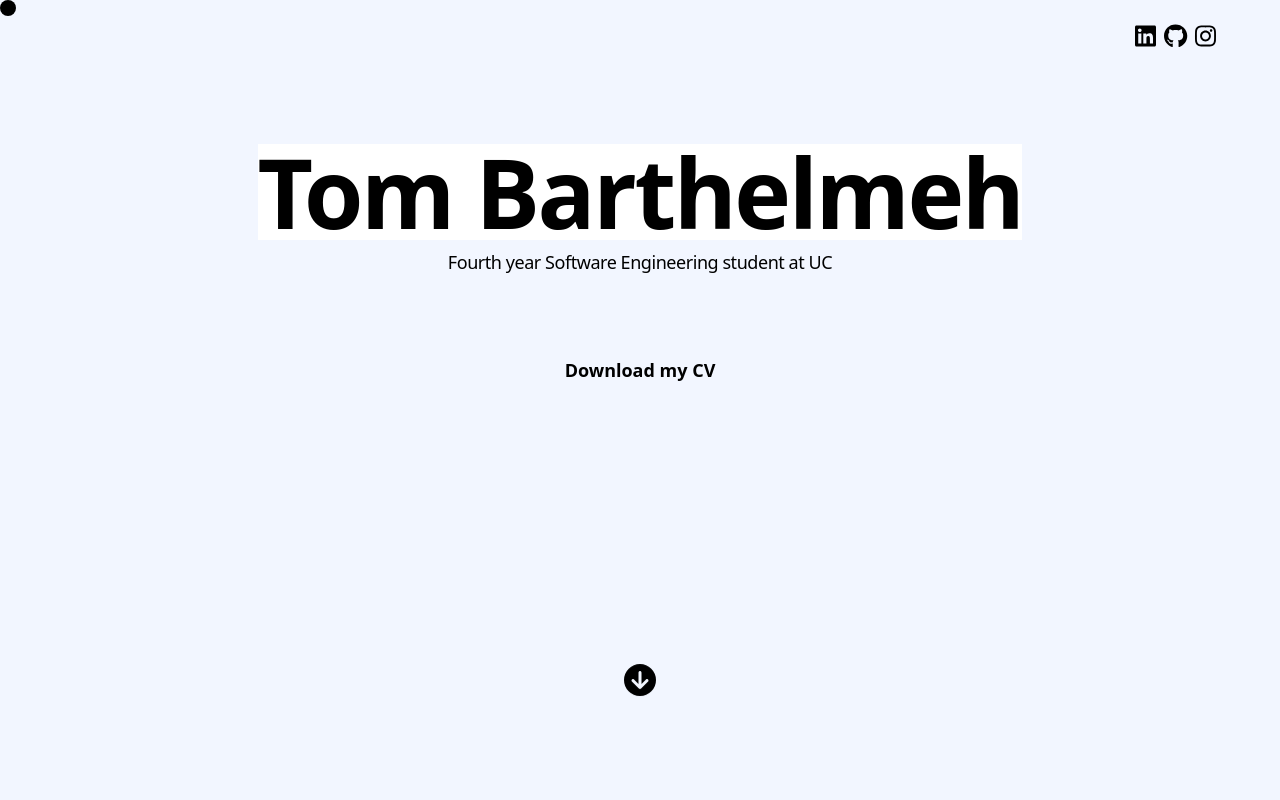
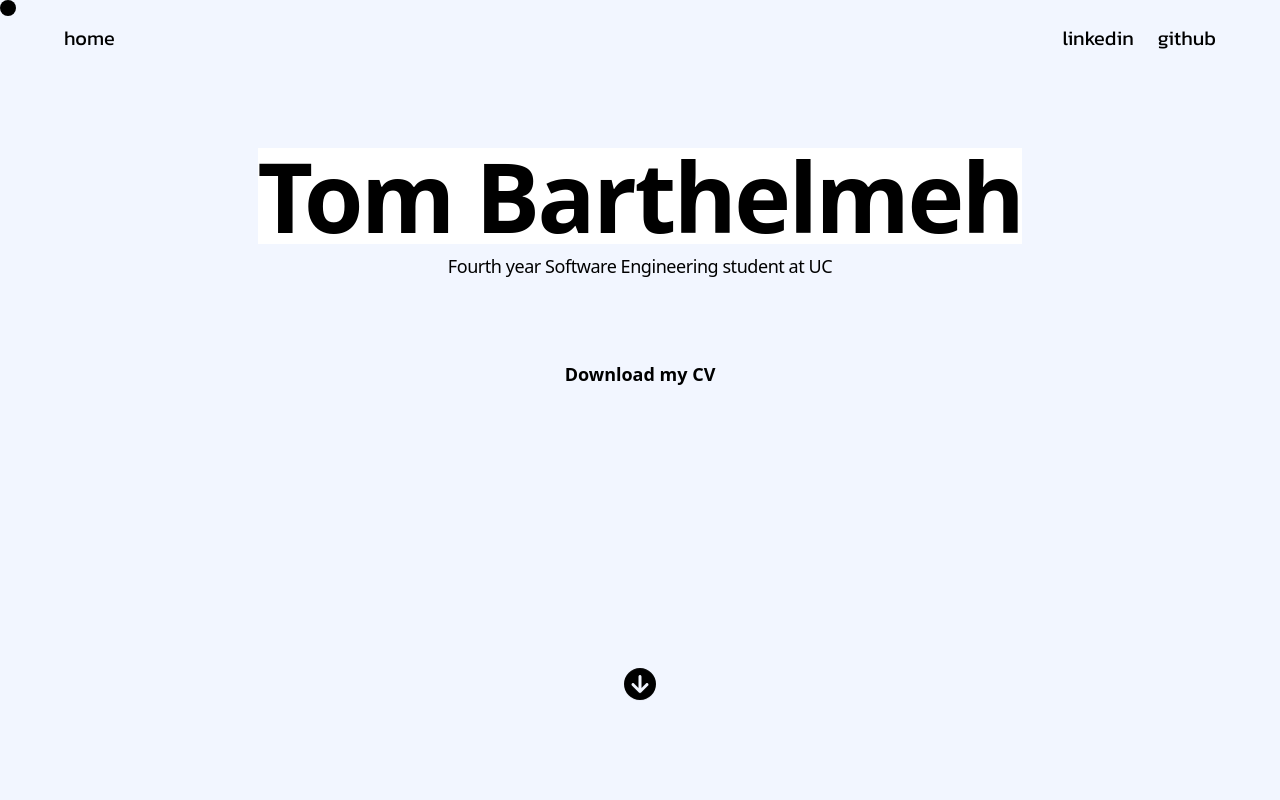
Before and after one commit to barthelmeh/tom.barthelmeh, a React (Vite) app: page / in a window 1280 px wide. Shown: the top 800 px of the page. Built offline with nearby package versions, Linux system fonts and the light colour scheme.

Commit message:
Starting work on new design

```diff
--- /dev/null
+++ b/src/components/Footer.tsx
@@ -0,0 +1,15 @@
+import {RepositoryURL} from "./Links.tsx";
+const Footer = () => {
+    return (
+        <div className="border-t border-slate-300 py-4 text-lg tracking-tight font-accent flex justify-between">
+            <p>
+                tom.barthelmeh@gmail.com
+            </p>
+            <a href={RepositoryURL} target="_blank" className="relative rounded [animation-delay:1.5s] before:absolute before:border-black before:left-0 before:top-0 before:h-full before:w-full before:border-b before:border-text before:transition-all before:content-[''] hover:before:scale-x-100 active:before:scale-x-100 md:text-lg md:before:scale-x-0 md:before:border-b-2">
+                source code
+            </a>
+        </div>
+    )
+}
+
+export default Footer;
--- a/src/components/Links.tsx
+++ b/src/components/Links.tsx
@@ -1,7 +1,5 @@
 const GithubURL: string = "https://github.com/barthelmeh";
 const LinkedInURL: string = "https://www.linkedin.com/in/tom-barthelmeh-4a645a286/";
-const InstagramURL: string = "https://www.instagram.com/tom_barthelmeh/";
-const FacebookURL: string = "https://www.facebook.com/profile.php?id=100010421238628";
+const RepositoryURL: string = "https://github.com/barthelmeh/tom.barthelmeh";
 
-
-export {GithubURL, LinkedInURL, InstagramURL, FacebookURL};
+export {GithubURL, LinkedInURL, RepositoryURL};
--- a/src/components/NavBar.tsx
+++ b/src/components/NavBar.tsx
@@ -1,24 +1,21 @@
-import { FontAwesomeIcon } from '@fortawesome/react-fontawesome'
-import {faGithub, faInstagram, faLinkedin} from "@fortawesome/free-brands-svg-icons";
-
-import {LinkedInURL, GithubURL, InstagramURL} from "./Links.tsx";
+import {LinkedInURL, GithubURL} from "./Links.tsx";
 
 const NavBar = () => {
 
     return (
         <div>
-            <nav className="w-full flex justify-end items-center navbar">
-                {/* Logo */}
-                <div className="flex space-x-2">
-                    { /* Icons */ }
-                    <a href={LinkedInURL} target="_blank">
-                        <FontAwesomeIcon icon={faLinkedin} size="xl" />
+            <nav className="w-full flex justify-between navbar text-xl font-accent text-black">
+                <div className="flex items-center justify-center">
+                    <a className="relative rounded [animation-delay:1.5s] before:absolute before:border-black before:left-0 before:top-0 before:h-full before:w-full before:border-b before:border-text before:transition-all before:content-[''] hover:before:scale-x-100 active:before:scale-x-100 md:before:scale-x-0 md:before:border-b-2">
+                        home
                     </a>
-                    <a href={GithubURL} target="_blank">
-                        <FontAwesomeIcon icon={faGithub} size="xl" />
+                </div>
+                <div className="flex space-x-6 justify-between">
+                    <a href={LinkedInURL} target="_blank" className="relative rounded [animation-delay:1.5s] before:absolute before:border-black before:left-0 before:top-0 before:h-full before:w-full before:border-b before:border-text before:transition-all before:content-[''] hover:before:scale-x-100 active:before:scale-x-100 md:before:scale-x-0 md:before:border-b-2">
+                        linkedin
                     </a>
-                    <a href={InstagramURL} target="_blank">
-                        <FontAwesomeIcon icon={faInstagram} size="xl" />
+                    <a href={GithubURL} target="_blank" className="relative rounded [animation-delay:1.5s] before:absolute before:border-black before:left-0 before:top-0 before:h-full before:w-full before:border-b before:border-text before:transition-all before:content-[''] hover:before:scale-x-100 active:before:scale-x-100 md:before:scale-x-0 md:before:border-b-2">
+                        github
                     </a>
                 </div>
             </nav>
--- /dev/null
+++ b/src/components/ScrollbarTop.tsx
@@ -0,0 +1,9 @@
+const ScrollbarTop = () => {
+    return (
+        <div>
+
+        </div>
+    )
+}
+
+export default ScrollbarTop;
--- /dev/null
+++ b/src/components/Title.tsx
@@ -0,0 +1,37 @@
+import Resume from "../storage/Tom_Barthelmeh_Resume.pdf";
+import React from "react";
+import CustomCursor from "./CustomCursor.tsx";
+
+const Title = () => {
+
+    const [blending, setBlending] = React.useState(false);
+
+    return (
+        <div className="flex flex-col items-center justify-center w-full mb-24 px-4 sm:px-12">
+            {/* Hide cursor on mobile screen */}
+            {window.screen.width > 768 && <CustomCursor blending={blending} />}
+
+            <div className="flex flex-col items-center justify-center mt-16 sm:mt-18 md:mt-24">
+                <h1 className="font-display mb-2 text-4xl font-extrabold leading-none tracking-tight text-black md:text-6xl lg:text-8xl bg-white"
+                    onMouseEnter={() => setBlending(true)} onMouseLeave={() => setBlending(false)}>
+                    Tom Barthelmeh
+                </h1>
+
+                <p className="font-display tracking-tight text-lg">
+                    Fourth year Software Engineering student at UC
+                </p>
+            </div>
+
+            <div className="flex flex-col items-center justify-center my-12 sm:my-14 md:my-20">
+                <a href={Resume} download="Tom_Barthelmeh_Resume.pdf">
+                    <button
+                        className="relative animate-slide-down rounded font-bold font-display [animation-delay:1.5s] before:absolute before:border-black before:left-0 before:top-0 before:h-full before:w-full before:border-b before:border-text before:transition-all before:content-[''] hover:before:scale-x-100 active:before:scale-x-100 md:text-lg md:before:scale-x-0 md:before:border-b-2">
+                        Download my CV
+                    </button>
+                </a>
+            </div>
+        </div>
+    )
+}
+
+export default Title;
--- a/src/pages/HomePage.tsx
+++ b/src/pages/HomePage.tsx
@@ -3,46 +3,25 @@ import {faCircleArrowDown} from "@fortawesome/free-solid-svg-icons";
 
 import NavBar from '../components/NavBar';
 import CreativePortfolio from "../components/CreativePortfolio";
-import Contact from "../components/Contact";
-import Resume from "../storage/Tom_Barthelmeh_Resume.pdf"
-import React from "react";
-import CustomCursor from "../components/CustomCursor.tsx";
+import Contact from "../components/Contact.tsx";
+import Footer from "../components/Footer.tsx";
+import ScrollbarTop from "../components/ScrollbarTop.tsx";
+import Title from "../components/Title.tsx";
 
 const HomePage = () => {
 
-    const [blending, setBlending] = React.useState(false);
-
     return (
         <div>
-            {/* Hide cursor on mobile screen */}
-            {window.screen.width > 768 && <CustomCursor blending={blending} />}
+            <ScrollbarTop />
 
             <div className="bg-background m-auto w-full">
                 <div className=" flex justify-center items-center">
-                    <div className="xl:max-w-[1280px] w-full md:px-16 py-6 px-8">
+                    <div className="xl:max-w-[1280px] w-full md:px-16 pt-6 pb-2 px-8">
                         <NavBar/>
 
                         <div className="flex flex-col items-center justify-start w-full mb-16">
-                            <div className="flex flex-col items-center justify-center w-full mb-24 px-4 sm:px-12">
-                                <div className="flex flex-col items-center justify-center mt-16 sm:mt-18 md:mt-24">
-                                    <h1 className="font-display mb-2 text-4xl font-extrabold leading-none tracking-tight text-black md:text-6xl lg:text-8xl bg-white" onMouseEnter={() => setBlending(true)} onMouseLeave={() => setBlending(false)}>
-                                        Tom Barthelmeh
-                                    </h1>
 
-                                    <p className="font-display tracking-tight text-lg">
-                                        Fourth year Software Engineering student at UC
-                                    </p>
-                                </div>
-
-                                <div className="flex flex-col items-center justify-center my-12 sm:my-14 md:my-20">
-                                    <a href={Resume} download="Tom_Barthelmeh_Resume.pdf">
-                                        <button
-                                            className="relative animate-slide-down rounded font-bold font-display [animation-delay:1.5s] before:absolute before:border-black before:left-0 before:top-0 before:h-full before:w-full before:border-b before:border-text before:transition-all before:content-[''] hover:before:scale-x-100 active:before:scale-x-100 md:text-lg md:before:scale-x-0 md:before:border-b-2">
-                                            Download my CV
-                                        </button>
-                                    </a>
-                                </div>
-                            </div>
+                            <Title />
 
                             <div className="animate-slow-fade-in my-12 md:my-28">
                                 <FontAwesomeIcon className="animate-bounce" icon={faCircleArrowDown} size="2x"/>
@@ -59,6 +38,9 @@ const HomePage = () => {
                             <div className="h-[15vh]"></div>
 
                         </div>
+
+                        <Footer />
+
                     </div>
                 </div>
             </div>
```
